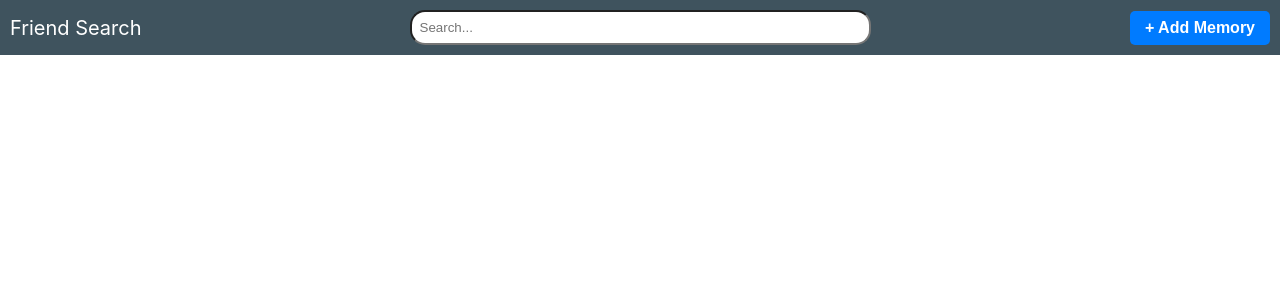
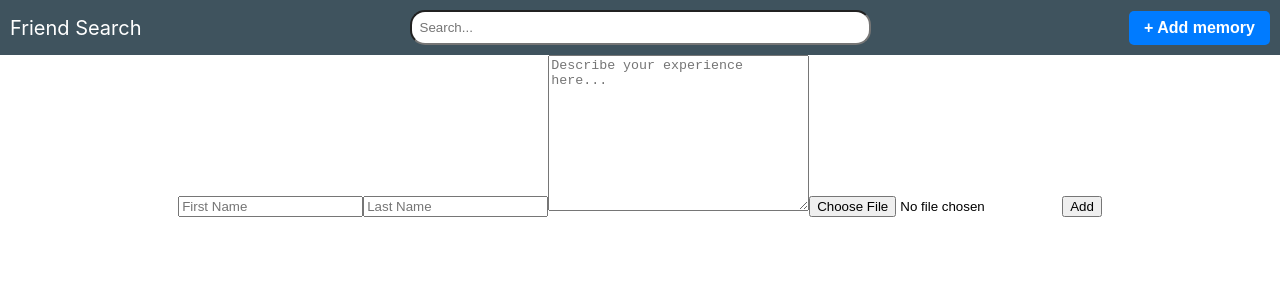
Before and after one commit to stefanpython/friend-search, a React (Create React App) app: page /#/create in a window 1280 px wide. Shown: the top 300 px of the page. Built offline with nearby package versions, Linux system fonts and the light colour scheme.

Commit message:
Create form to add post

```diff
--- a/src/App.js
+++ b/src/App.js
@@ -2,16 +2,18 @@ import "./App.css";
 import Nav from "./components/Nav";
 import Post from "./components/Post";
 import SinglePost from "./components/SinglePost";
+import CreatePost from "./components/CreatePost";
 import { HashRouter, Routes, Route } from "react-router-dom";
 
 function App() {
   return (
     <div className="App">
-      <Nav />
       <HashRouter>
+        <Nav />
         <Routes>
           <Route path="/" element={<Post />} />
           <Route path="/user/:userId" element={<SinglePost />} />
+          <Route path="/create" element={<CreatePost />} />
         </Routes>
       </HashRouter>
     </div>
--- /dev/null
+++ b/src/components/CreatePost.js
@@ -0,0 +1,93 @@
+import { useState } from "react";
+import "./CreatePost.css";
+
+function CreatePost() {
+  const [firstName, setFirstName] = useState("");
+  const [lastname, setLastName] = useState("");
+  const [description, setDescription] = useState("");
+  const [image, setImage] = useState("");
+  const [error, setError] = useState("");
+
+  const handleSubmit = (e) => {
+    e.preventDefault();
+
+    // Perform form validation
+    if (!firstName || !lastname || !description || !image) {
+      setError("Please fill in all fields");
+      return;
+    }
+
+    // Create new FromData instance
+    const formData = new FormData();
+    formData.append("firstName", firstName);
+    formData.append("lastName", lastname);
+    formData.append("description", description);
+    formData.append("image", image);
+
+    fetch("http://localhost:3000/create", {
+      method: "POST",
+      body: formData,
+    })
+      .then((response) => {
+        if (response.ok) {
+          return response.json();
+        } else {
+          throw new Error("Failed to add data");
+        }
+      })
+      .then((data) => {
+        console.log(data);
+      })
+      .catch((err) => {
+        console.log(err);
+        setError("An unexpected error occured");
+      });
+  };
+
+  return (
+    <div className="form-container">
+      {error && <p className="signup-error">{error}</p>}
+
+      <form onSubmit={handleSubmit} className="create-form">
+        <input
+          type="text"
+          placeholder="First Name"
+          className="create-input"
+          value={firstName}
+          onChange={(e) => setFirstName(e.target.value)}
+        />
+
+        <input
+          type="text"
+          placeholder="Last Name"
+          className="create-input"
+          value={lastname}
+          onChange={(e) => setLastName(e.target.value)}
+        />
+
+        <textarea
+          className="create-input"
+          name="description"
+          id="description"
+          placeholder="Describe your experience here..."
+          cols="30"
+          rows="10"
+          value={description}
+          onChange={(e) => setDescription(e.target.value)}
+        />
+
+        <input
+          type="file"
+          name="image"
+          id="image"
+          accept="image/*"
+          onChange={(e) => setImage(e.target.files[0])}
+        />
+
+        <button type="submit">Add</button>
+      </form>
+    </div>
+  );
+}
+
+export default CreatePost;
--- a/src/components/Nav.js
+++ b/src/components/Nav.js
@@ -1,16 +1,28 @@
 import "./Nav.css";
+import { useNavigate } from "react-router-dom";
+import { Link } from "react-router-dom";
 
 function Navbar() {
+  const navigate = useNavigate();
+
+  const backHome = () => {
+    navigate("/");
+  };
+
   return (
     <div className="navbar">
       <div className="navbar-left">
-        <span className="navbar-title">Friend Search</span>
+        <span className="navbar-title" onClick={backHome}>
+          Friend Search
+        </span>
       </div>
       <div className="navbar-middle">
         <input type="text" className="search-bar" placeholder="Search..." />
       </div>
       <div className="navbar-right">
-        <button className="nav-button">+ Add Memory</button>
+        <Link to={"/create"}>
+          <button className="nav-button">+ Add memory</button>
+        </Link>
       </div>
     </div>
   );
--- a/src/components/Post.css
+++ b/src/components/Post.css
@@ -11,6 +11,13 @@
   padding: 10px;
   margin-bottom: 20px;
   box-sizing: border-box;
+  border-radius: 10px;
+  box-shadow: 17px 15px 11px gainsboro;
+}
+
+.user-container:hover {
+  transform: scale(1.1);
+  transition: 0.7s;
 }
 
 .user-description {
@@ -26,6 +33,10 @@
   font-weight: 300;
 }
 
+.read-more {
+  font-size: 19px;
+}
+
 /* Media query for smaller screens */
 @media (max-width: 768px) {
   .user-container {
--- a/src/components/Post.js
+++ b/src/components/Post.js
@@ -52,7 +52,11 @@ function Post() {
               ? `${user.description.substring(0, 100)}...`
               : user.description}
             {user.description.length > 100 && (
-              <Link key={user._id} to={`/user/${user._id}`}>
+              <Link
+                className="read-more"
+                key={user._id}
+                to={`/user/${user._id}`}
+              >
                 Read more
               </Link>
             )}
@@ -64,5 +68,3 @@ function Post() {
 }
 
 export default Post;
-
-// TODO: keep ratio aspect for photos with smaller size
--- a/src/components/SinglePost.css
+++ b/src/components/SinglePost.css
@@ -31,3 +31,8 @@
   line-height: 20px;
   font-size: 18px;
 }
+
+.single-hr {
+  max-width: 50em;
+  min-width: 20em;
+}
--- a/src/components/SinglePost.js
+++ b/src/components/SinglePost.js
@@ -53,6 +53,9 @@ function SinglePost() {
 
       <br />
 
+      <hr className="single-hr" />
+      <br />
+
       <div className="single-user-description">{user.description}</div>
 
       <button className="back-button" onClick={() => navigate("/")}>
```
Also changed, not shown: src/components/CreatePost.css (added).
